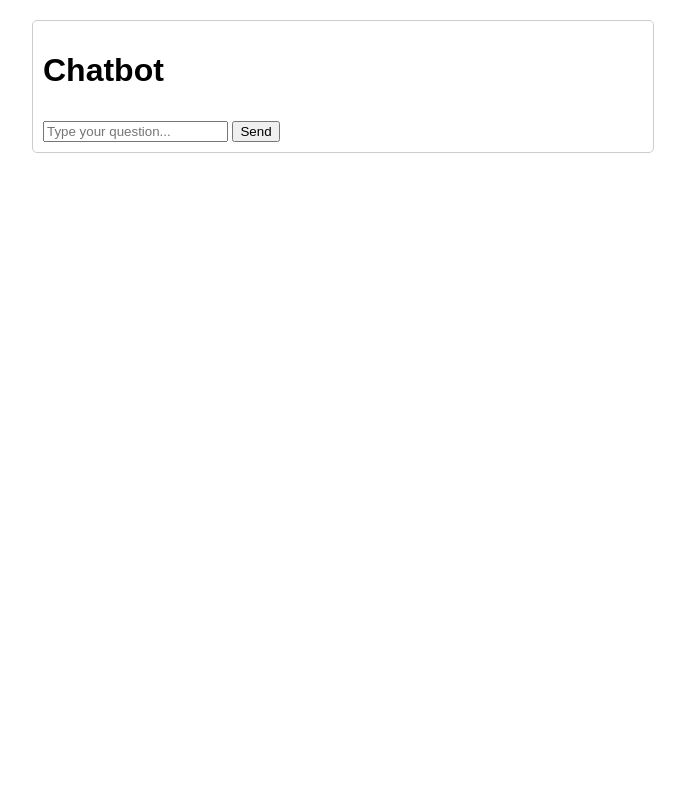
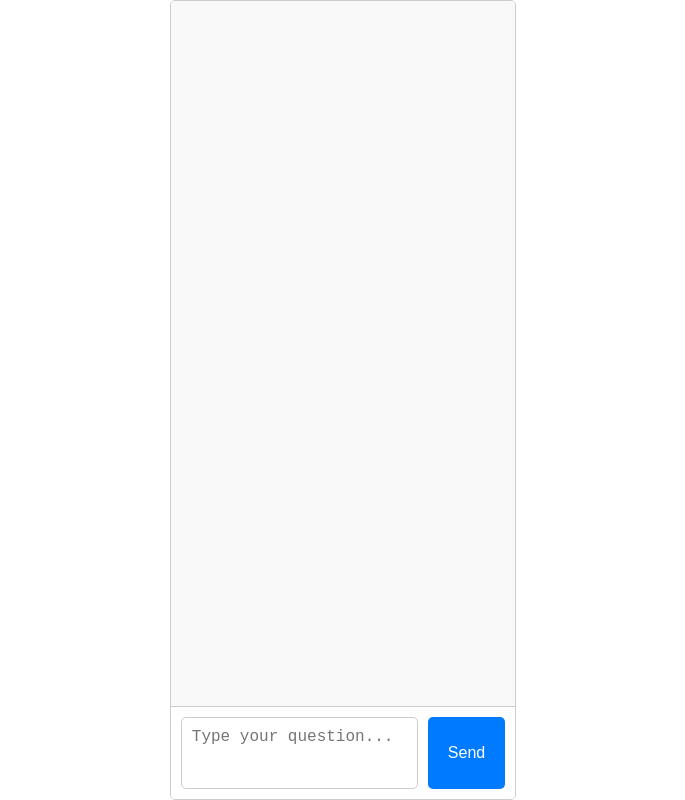
Before and after one commit to pirate-in/py-json-engine, a plain HTML site: page index.html in a window 1280 px wide. Shown: the whole page, without its empty margins (297-982 px from the left). Drawn offline with Linux system fonts and the light colour scheme.

Commit message:
async ui

```diff
--- a/index.html
+++ b/index.html
@@ -7,40 +7,84 @@
     <style>
         body {
             font-family: Arial, sans-serif;
-            margin: 20px;
+            margin: 0;
+            padding: 0;
+            display: flex;
+            flex-direction: column;
+            height: 100vh;
         }
+
         .chat-container {
+            flex: 1;
+            display: flex;
+            flex-direction: column;
             max-width: 600px;
             margin: auto;
             border: 1px solid #ccc;
+            border-radius: 5px;
+            overflow: hidden;
+        }
+
+        .chat {
+            flex: 1;
+            list-style: none;
             padding: 10px;
-            border-radius: 5px;
+            margin: 0;
+            overflow-y: auto;
+            background-color: #f9f9f9;
         }
-        .chat {
-            list-style: none;
-            padding: 0;
-            max-height: 300px;
-            overflow-y: auto;
-            margin-bottom: 10px;
-        }
+
         .chat li {
             margin-bottom: 10px;
         }
+
         .chat .question {
             font-weight: bold;
         }
+
         .chat .response {
             margin-left: 20px;
             color: gray;
+        }
+
+        .input-container {
+            display: flex;
+            padding: 10px;
+            background-color: #fff;
+            border-top: 1px solid #ccc;
+        }
+
+        textarea {
+            flex: 1;
+            resize: none;
+            height: 50px;
+            border: 1px solid #ccc;
+            border-radius: 5px;
+            padding: 10px;
+            font-size: 16px;
+        }
+
+        button {
+            margin-left: 10px;
+            padding: 10px 20px;
+            font-size: 16px;
+            background-color: #007BFF;
+            color: white;
+            border: none;
+            border-radius: 5px;
+            cursor: pointer;
+        }
+
+        button:hover {
+            background-color: #0056b3;
         }
     </style>
 </head>
 <body>
     <div class="chat-container">
-        <h1>Chatbot</h1>
         <ul id="chat" class="chat"></ul>
-        <form id="chat-form">
-            <input type="text" id="question" name="question" placeholder="Type your question..." required>
+        <form id="chat-form" class="input-container">
+            <textarea id="question" name="question" placeholder="Type your question..." required></textarea>
             <button type="submit">Send</button>
         </form>
     </div>
@@ -52,7 +96,9 @@
         chatForm.addEventListener('submit', async (event) => {
             event.preventDefault();
             const questionInput = document.getElementById('question');
-            const question = questionInput.value;
+            const question = questionInput.value.trim();
+
+            if (!question) return;
 
             // Append the question to the chat
             const questionItem = document.createElement('li');
@@ -60,7 +106,7 @@
             questionItem.textContent = `You: ${question}`;
             chatList.appendChild(questionItem);
 
-            // Clear the input field
+            // Clear the textarea
             questionInput.value = '';
 
             try {
```
